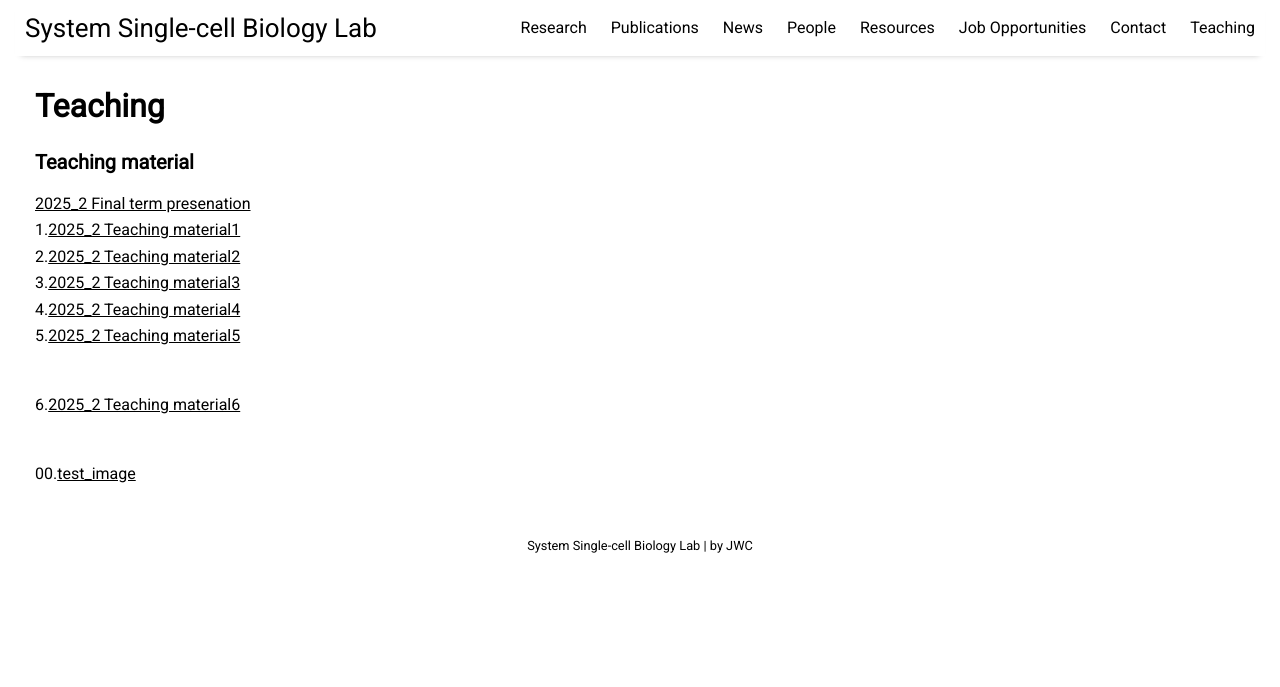
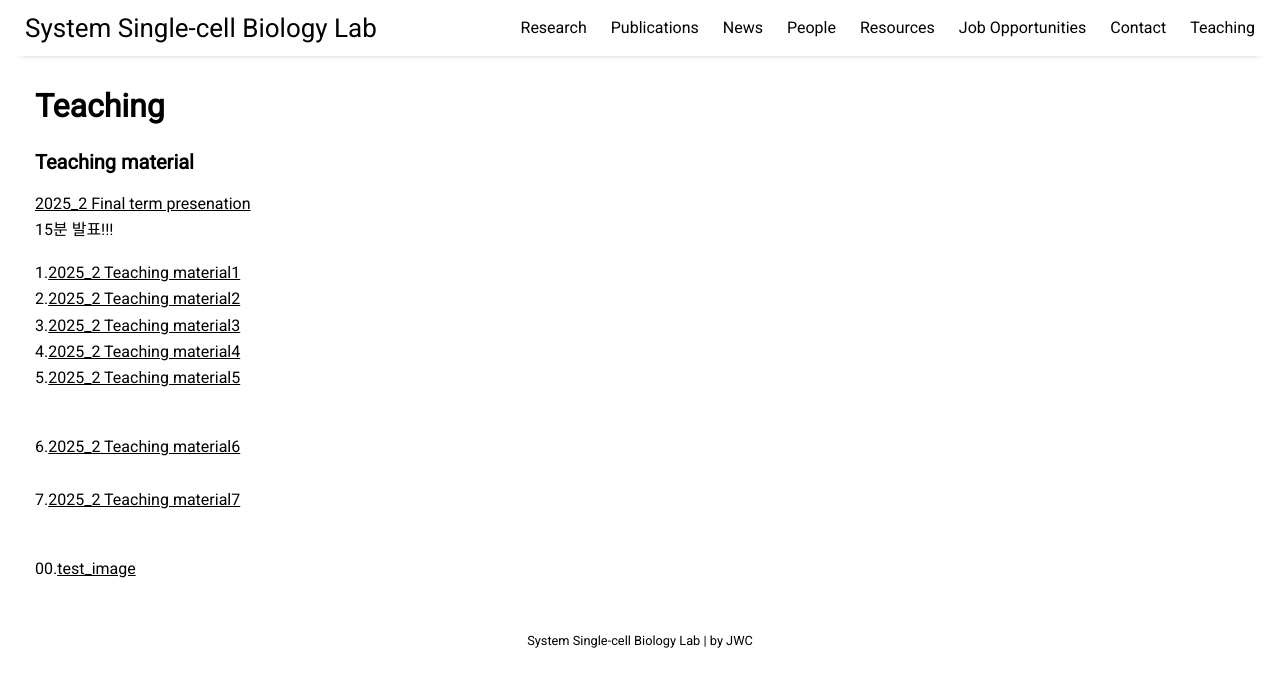
Before and after one commit to jaewon-cho/jaewon-cho.github.io, a Jekyll site: the page built from pages/teaching.md, in a window 1280 px wide. Shown: the top 687 px of the page. Built offline with Jekyll 4.4.1, drawn with Linux system fonts in a browser that asks for light colours; nearby versions of some CDN libraries.

Commit message:
Update teaching.md

```diff
--- a/pages/teaching.md
+++ b/pages/teaching.md
@@ -6,6 +6,8 @@ permalink: /teaching
 
 ### Teaching material
 [2025_2 Final term presenation](https://github.com/jaewon-cho/jaewon-cho.github.io/raw/refs/heads/main/assets/teaching/final_presentation_2025_2.xlsx)<br/>
+15분 발표!!! <br/>
+
 1.[2025_2 Teaching material1](https://github.com/jaewon-cho/jaewon-cho.github.io/raw/refs/heads/main/assets/teaching/0_introduction.pdf)<br/>
 2.[2025_2 Teaching material2](https://github.com/jaewon-cho/jaewon-cho.github.io/raw/refs/heads/main/assets/teaching/1_bulk_rna_seq_lecture.pdf)<br/>
 3.[2025_2 Teaching material3](https://github.com/jaewon-cho/jaewon-cho.github.io/raw/refs/heads/main/assets/teaching/2_scRNA1_lecture.pdf)<br/>
@@ -13,6 +15,6 @@ permalink: /teaching
 5.[2025_2 Teaching material5](https://github.com/jaewon-cho/jaewon-cho.github.io/raw/refs/heads/main/assets/teaching/4_Cite_TCRseq_lecture.pdf)<br/><br/>
 
 6.[2025_2 Teaching material6](https://github.com/jaewon-cho/jaewon-cho.github.io/raw/refs/heads/main/assets/teaching/5_scDNA_seq_lecture.pdf)<br/><br/>
-
+7.[2025_2 Teaching material7](https://github.com/jaewon-cho/jaewon-cho.github.io/raw/refs/heads/main/assets/teaching/6_scATAC1_lecture.pdf)<br/><br/>
 
 00.[test_image](https://raw.githubusercontent.com/jaewon-cho/jaewon-cho.github.io/main/assets/img/job.png)<br/>
```
